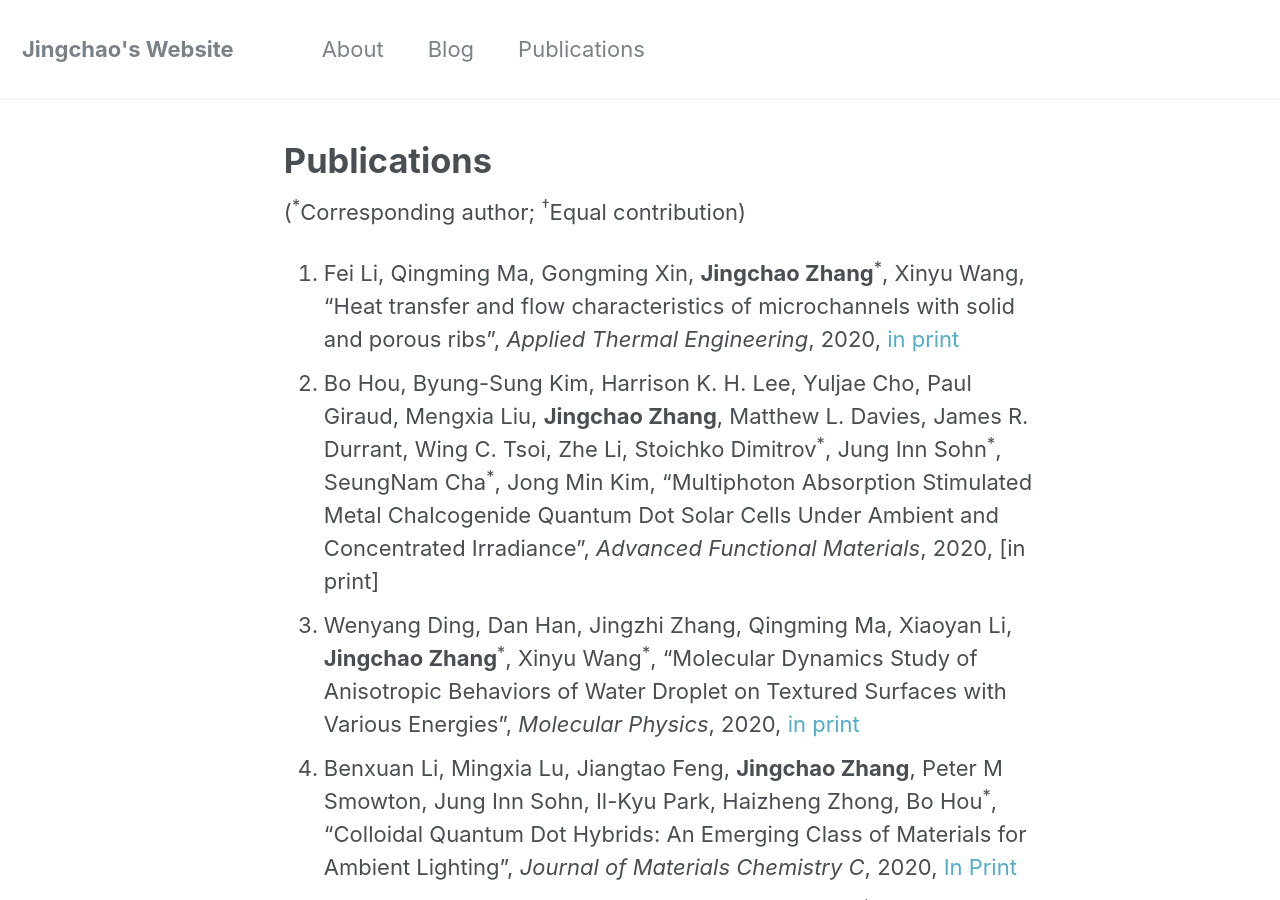
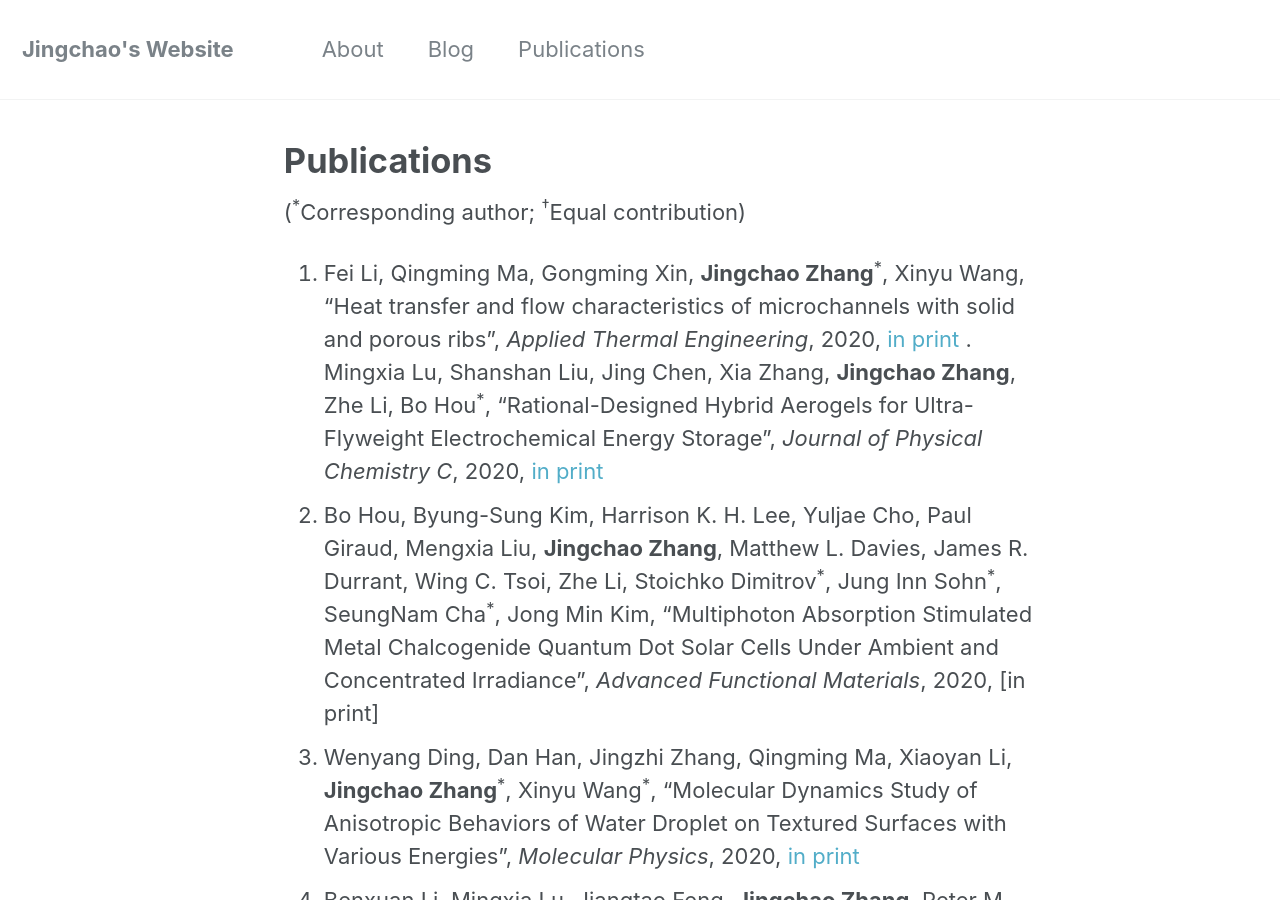
Before and after one commit to JingchaoZhang/JingchaoZhang.github.io, a Jekyll site: the page built from _pages/publications.md, in a window 1280 px wide and 900 px high. Built offline with Jekyll 4.4.1, drawn with Linux system fonts in a browser that asks for light colours.

Commit message:
Update publications.md

```diff
--- a/_pages/publications.md
+++ b/_pages/publications.md
@@ -8,6 +8,7 @@ author_profile: false
 (<sup>\*</sup>Corresponding author; <sup>†</sup>Equal contribution)
 
 1. Fei Li, Qingming Ma, Gongming Xin, **Jingchao Zhang**<sup>\*</sup>, Xinyu Wang, "Heat transfer and flow characteristics of microchannels with solid and porous ribs", *Applied Thermal Engineering*, 2020, [in print](https://www.sciencedirect.com/science/article/abs/pii/S1359431120331215)
+. Mingxia Lu, Shanshan Liu, Jing Chen, Xia Zhang, **Jingchao Zhang**, Zhe Li, Bo Hou<sup>\*</sup>, "Rational-Designed Hybrid Aerogels for Ultra-Flyweight Electrochemical Energy Storage", *Journal of Physical Chemistry C*, 2020, [in print](https://pubs.acs.org/doi/10.1021/acs.jpcc.0c02217)
 1. Bo Hou, Byung-Sung Kim, Harrison K. H. Lee, Yuljae Cho, Paul Giraud, Mengxia Liu, **Jingchao Zhang**, Matthew L. Davies, James R. Durrant, Wing C. Tsoi, Zhe Li, Stoichko Dimitrov<sup>\*</sup>, Jung Inn Sohn<sup>\*</sup>, SeungNam Cha<sup>\*</sup>, Jong Min Kim, "Multiphoton Absorption Stimulated Metal Chalcogenide Quantum Dot Solar Cells Under Ambient and Concentrated Irradiance", *Advanced Functional Materials*, 2020, [in print]
 1. Wenyang Ding, Dan Han, Jingzhi Zhang, Qingming Ma, Xiaoyan Li, **Jingchao Zhang**<sup>\*</sup>, Xinyu Wang<sup>\*</sup>, "Molecular Dynamics Study of Anisotropic Behaviors of Water Droplet on Textured Surfaces with Various Energies", *Molecular Physics*, 2020, [in print](https://www.tandfonline.com/doi/full/10.1080/00268976.2020.1785028?scroll=top&needAccess=true&)
 1. Benxuan Li, Mingxia Lu, Jiangtao Feng, **Jingchao Zhang**, Peter M Smowton, Jung Inn Sohn, Il-Kyu Park, Haizheng Zhong, Bo Hou<sup>\*</sup>, "Colloidal Quantum Dot Hybrids: An Emerging Class of Materials for Ambient Lighting", *Journal of Materials Chemistry C*, 2020, [In Print](https://pubs.rsc.org/en/content/articlelanding/2020/TC/D0TC01349H#!divAbstract)
```
